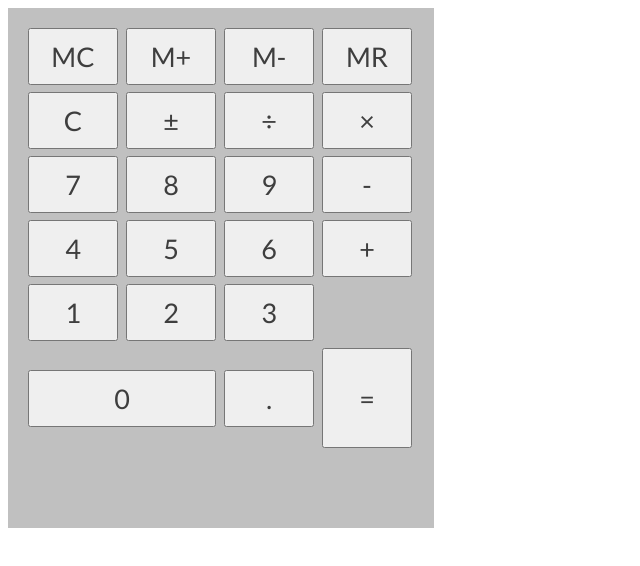
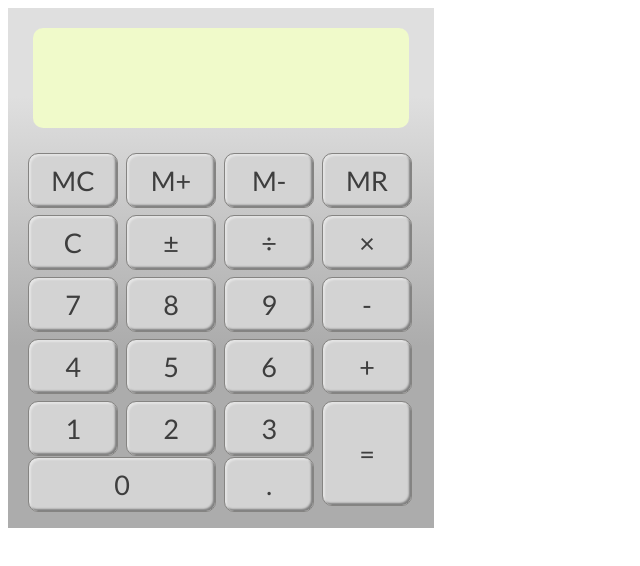
Before and after one commit to brandonfujii/hci-calculator, a website: page calculator.html in a window 1280 px wide. Shown: the whole page, without its empty margins (0-640 px from the left). Drawn offline with Linux system fonts and the light colour scheme.

Commit message:
added bevel, :active and :hover states for buttons

```diff
--- a/calculator.html
+++ b/calculator.html
@@ -7,7 +7,9 @@
 </head>
 <body>
   <div id="calculator" class="clearfix">
-    <div id="screen"></div>
+    <div id="screen">
+      <div class="display"></div>
+    </div>
     <div id="keys">
       <div class="row">
         <button>MC</button>
@@ -37,11 +39,12 @@
         <button>1</button>
         <button>2</button>
         <button>3</button>
+        <button class="eq">=</button>
       </div>
       <div class="row">
         <button class="zero">0</button>
         <button>.</button>
-        <button class="eq">=</button>
+
       </div>
     </div>
   </div>
--- a/public/scss/main.scss
+++ b/public/scss/main.scss
@@ -37,25 +37,75 @@ html {
       display: block;
       width: 426px;
       height: 520px;
-      background-color: $calcColor;
+      background: linear-gradient(to bottom, rgba(223,223,223,1) 0%, rgba(223,223,223,1) 17%, rgba(172,172,172,1) 65%, rgba(172,172,172,1) 100%);
       padding: 20px;
+      #screen {
+        width: 100%;
+        height: 100px;
+        padding-left: 5px;
+        padding-right: 5px;
+        border-radius: 4px;
+        margin-bottom: 25px;
+
+        .display {
+          width: 100%;
+          border-radius: 10px;
+          background-color: $screenColor;
+          height: 100%;
+        }
+      }
       #keys {
+        .row {
           button {
             @include font(500, $proxima, 27px, #3e3e3e);
+            border: 1px solid #858482;
+            background-color: $buttonColor;
+            border-radius: 10px;
+            -moz-box-shadow: inset 2px 2px 2px rgba(255, 255, 255, .4), inset -2px -2px 2px rgba(0, 0, 0, .4);
+            -webkit-box-shadow: inset 2px 2px 2px rgba(255, 255, 255, .4), inset -2px -2px 2px rgba(0, 0, 0, .4);
+            box-shadow: inset 2px 2px 2px rgba(255, 255, 255, .4), inset -2px -2px 2px rgba(0, 0, 0, .4);
             padding: 10px 20px;
             width: 90px;
             margin-right: 4px;
             margin-bottom:7px;
             display: inline-block;
+            outline: none;
             &:last-child {
               margin-right: 0;
             }
+
+            &:active {
+              box-shadow: 2px 2px 10px rgba(0,0,0,.25) inset, -2px -2px 10px white inset;
+            }
+
+            &:hover {
+              background-color: darken($buttonColor, 10%);
+            }
+
           }
           button.zero {
             width: 188px;
           }
           button.eq {
-          height: 100px;
+            height: 105px;
+          }
+        }
+        .row:nth-child(5) {
+          button {
+            margin-right: 8px;
+            float: left;
+          }
+          button.eq {
+            margin-right: 0;
+            margin-bottom: 0;
+          }
+        }
+        .row:last-child {
+          button {
+            position: relative;
+            top: -49px;
+            margin-bottom: 0;
+          }
         }
 
       }
```
Also changed, not shown: public/css/main.css. Lines whose indentation alone changed are shown as unchanged.
